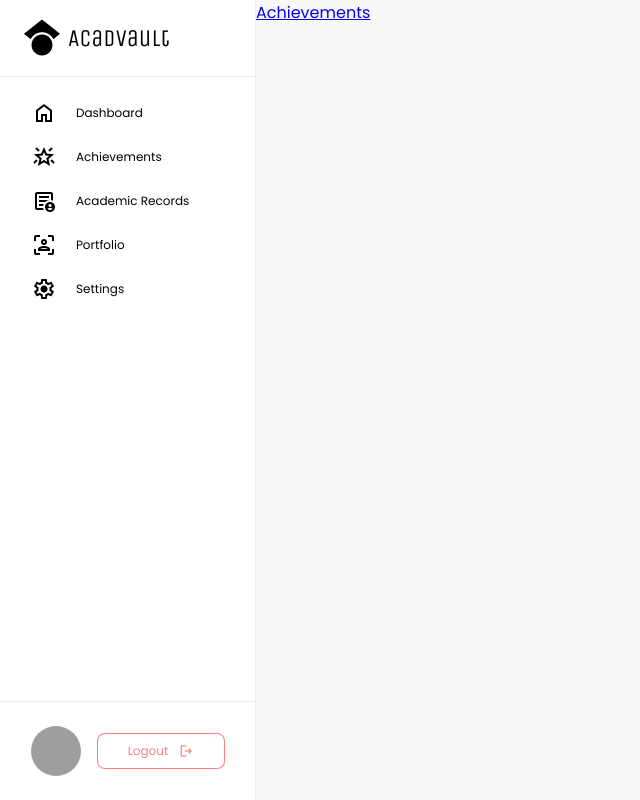
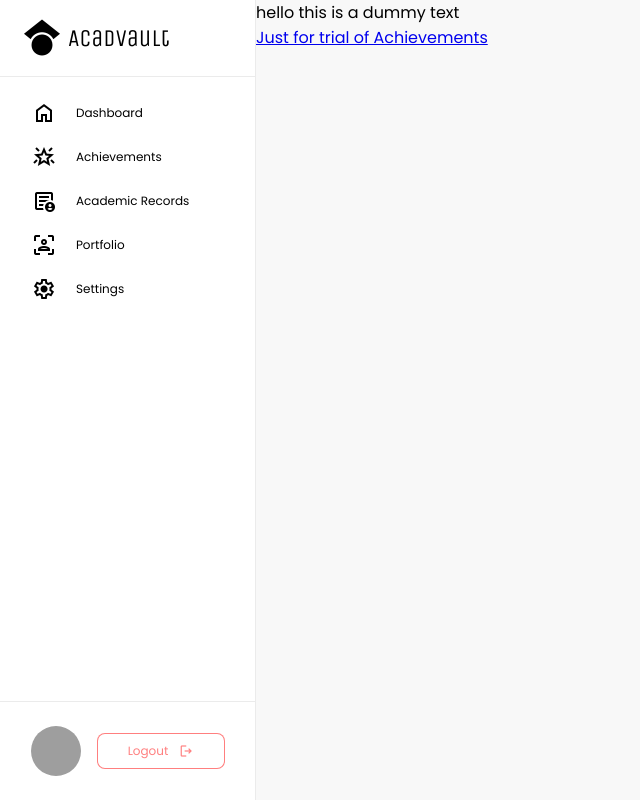
Before and after one commit to vaibhavmishralearning/trial-project, a plain HTML site: page index.html in a window 1280 px wide. Shown: the whole page, without its empty margins (0-640 px from the left). Drawn offline with nearby package versions, Linux system fonts and the light colour scheme; grey boxes are pictures that could not be loaded.

Commit message:
Update index.html

```diff
--- a/index.html
+++ b/index.html
@@ -64,7 +64,8 @@
 
         </div>
         <div class="main">
-            <a href="achievements.html"> Achievements </a>
+            hello this is a dummy text <br/>
+            <a href="achievements.html"> Just for trial of Achievements </a>
         </div>
     </div>
 
```
